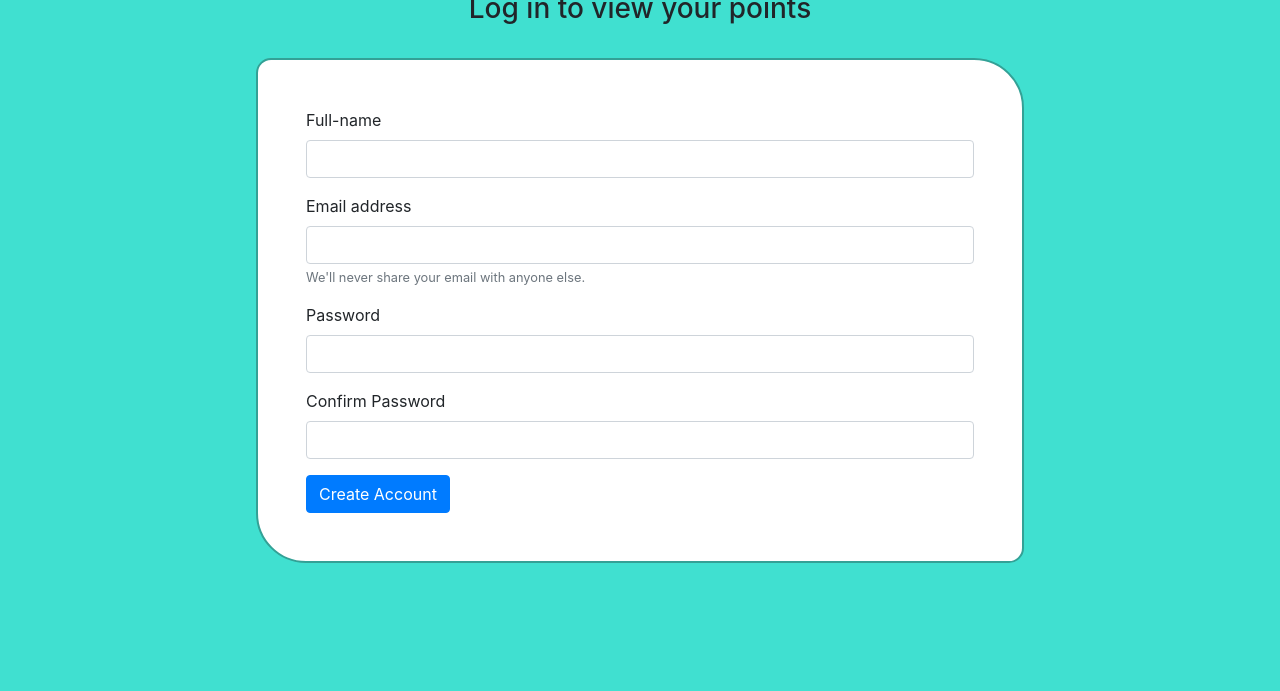
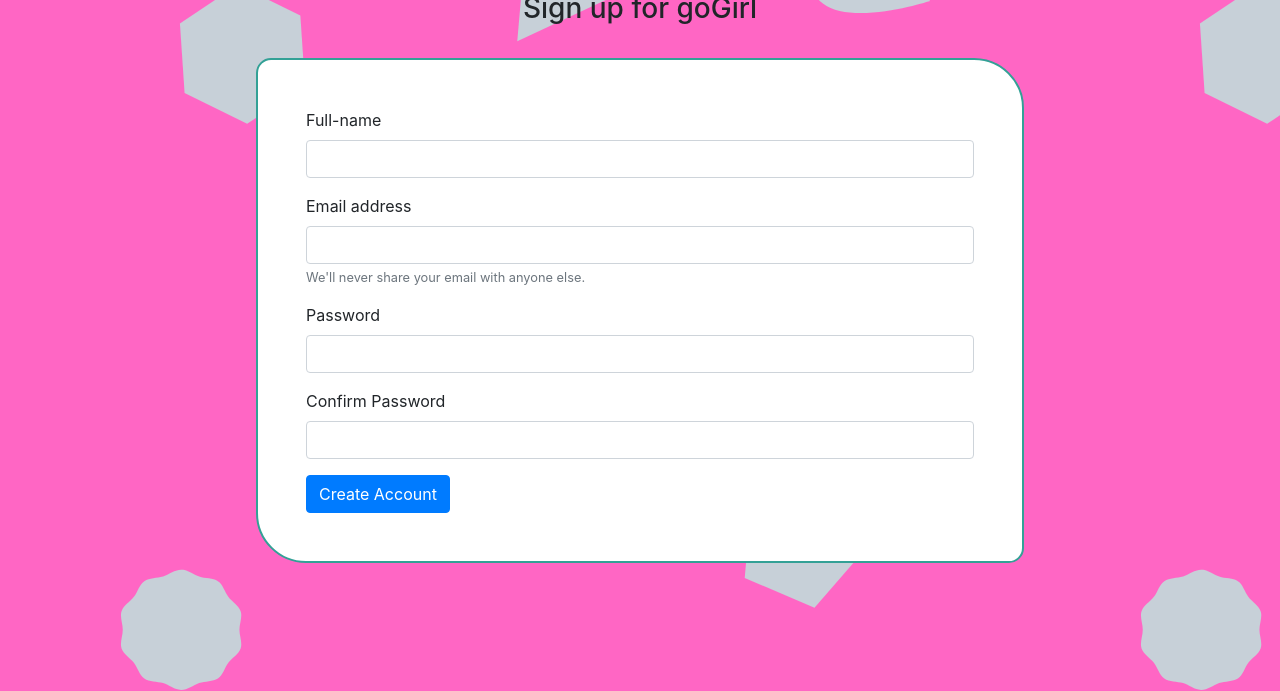
Before and after one commit to Pepzini/formvalidation, a plain HTML site: page index.html in a window 1280 px wide. Shown: the part 192-883 px from the top of the page. Drawn offline with nearby package versions, Linux system fonts and the light colour scheme.

Commit message:
added image

```diff
--- a/index.html
+++ b/index.html
@@ -6,14 +6,14 @@
     <meta name="viewport" content="width=device-width, initial-scale=1.0">
     <link rel="stylesheet" href="https://stackpath.bootstrapcdn.com/bootstrap/4.4.1/css/bootstrap.min.css"
         integrity="sha384-Vkoo8x4CGsO3+Hhxv8T/Q5PaXtkKtu6ug5TOeNV6gBiFeWPGFN9MuhOf23Q9Ifjh" crossorigin="anonymous">
-    <title>Gogirl | Log in</title>
+        <title>Gogirl |  Create Account</title>
     <script src="./js/script.js"></script>
 
     <!--Since this is one page site, I have choosen to use internal styling for css-->
     <style>
         body {
             margin: 8em 16em;
-            background-color: turquoise;
+            background-image: url(images/background.png);
         }
 
         .word-block {
@@ -32,7 +32,7 @@
 <body>
     <div class="word-block">
         <h1>Hey girl, </h1>
-        <h3>Log in to view your points</h3>
+        <h3>Sign up for goGirl</h3>
     </div>
     <form name="myForm" onsubmit="return(validateform());">
         <div class="form-group">
--- a/js/script.js
+++ b/js/script.js
@@ -15,6 +15,7 @@ function validateform(params) {
    } if (document.myForm.password.value != document.myForm.confirmPassword.value) {
        alert('Password do not match')
    } else {
-
+    alert("Password Match: Welcome to GoGirl")
+    return true;
    }
 }
```
Also changed, not shown: images/background.png (added), images/gogirl.png (added).
